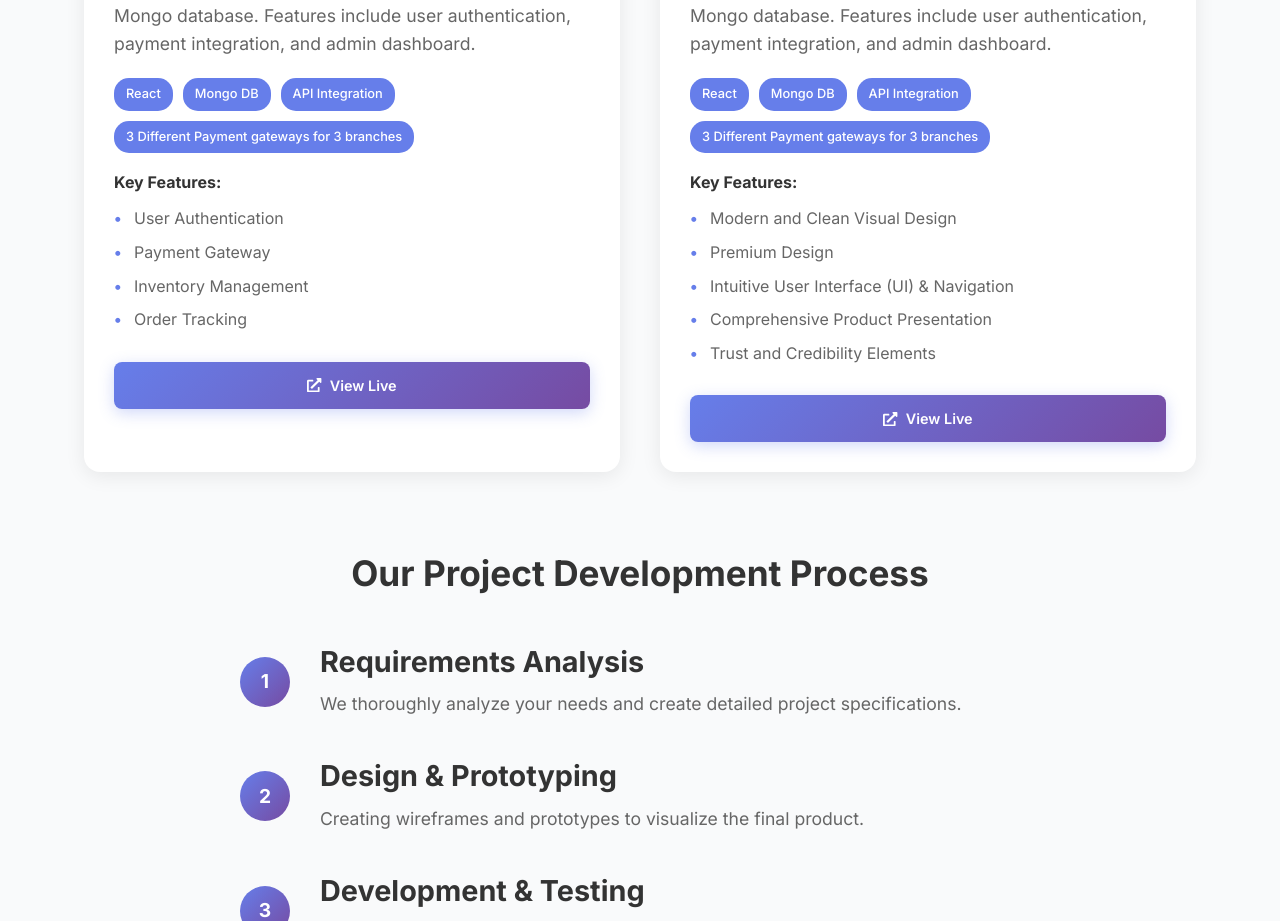
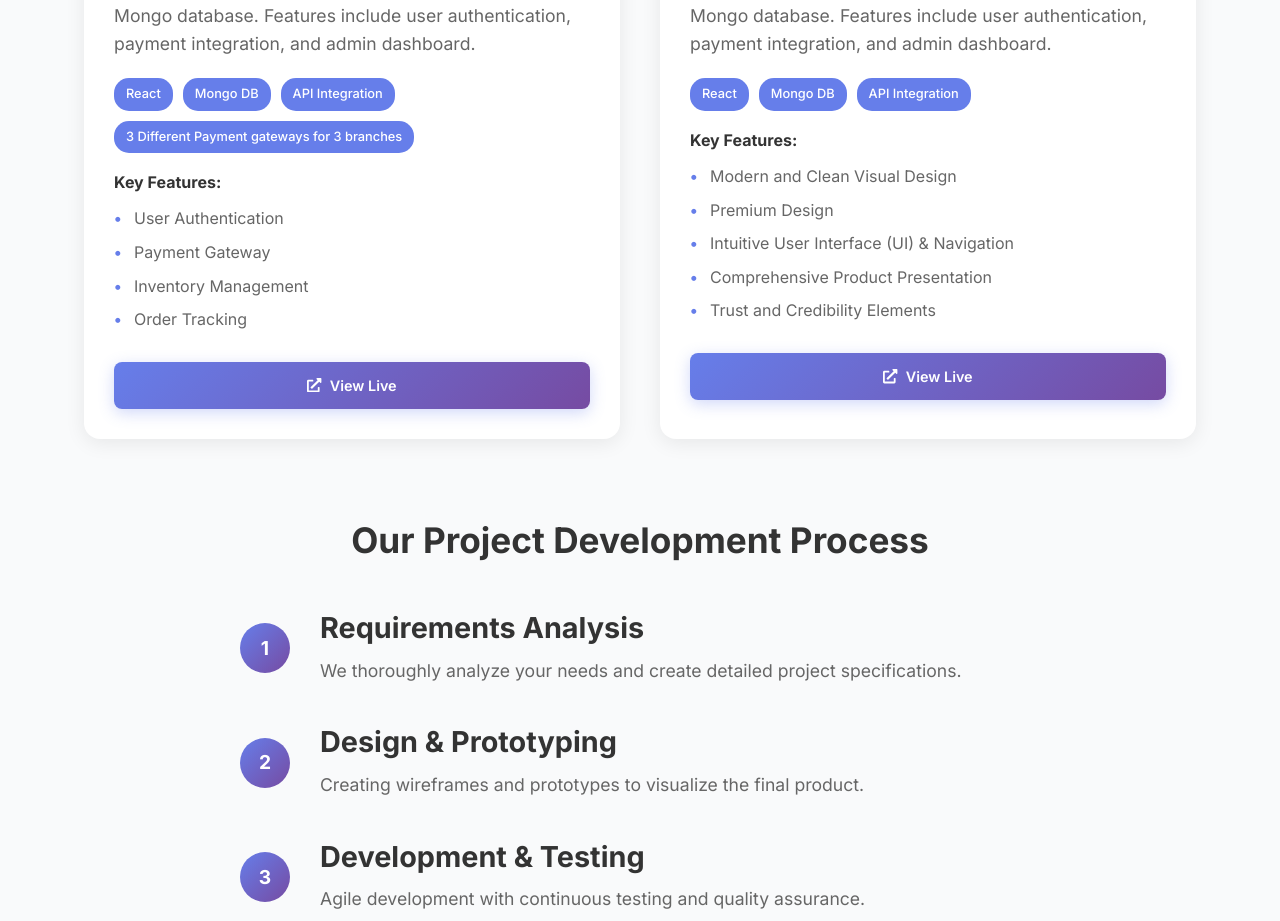
Before and after one commit to joynicholas2001/RUAHVERSE-Website, a React (Vite) app: page / in a window 1280 px wide. Shown: the part 7809-8730 px from the top of the page. Built offline with nearby package versions, Linux system fonts and the light colour scheme; the HTML template or start-up script is replaced by a standard one.

Commit message:
Update Projects.jsx

```diff
--- a/src/components/Projects.jsx
+++ b/src/components/Projects.jsx
@@ -18,7 +18,7 @@ const Projects = () => {
       title: <strong>E-Commerce Cafe Website</strong>,
       description: "React based E-Commerce solution with React frontend, Mongo database. Features include user authentication, payment integration, and admin dashboard.",
       image: "https://images.unsplash.com/photo-1522199755839-e2ba9b43d090?q=80&w=2070&auto=format&fit=crop&ixlib=rb-4.0.3&ixid=M3wxMjA3fDB8MHxwaG90by1wYWdlfHx8fGVufDB8fHx8fA%3D%3D",
-      technologies: ["React", "Mongo DB", "API Integration", "3 Different Payment gateways for 3 branches"],
+      technologies: ["React", "Mongo DB", "API Integration"],
       features: ["Modern and Clean Visual Design","Premium Design","Intuitive User Interface (UI) & Navigation", "Comprehensive Product Presentation", "Trust and Credibility Elements"],
       liveUrl: "https://araku-house.vercel.app/",
     },
```
